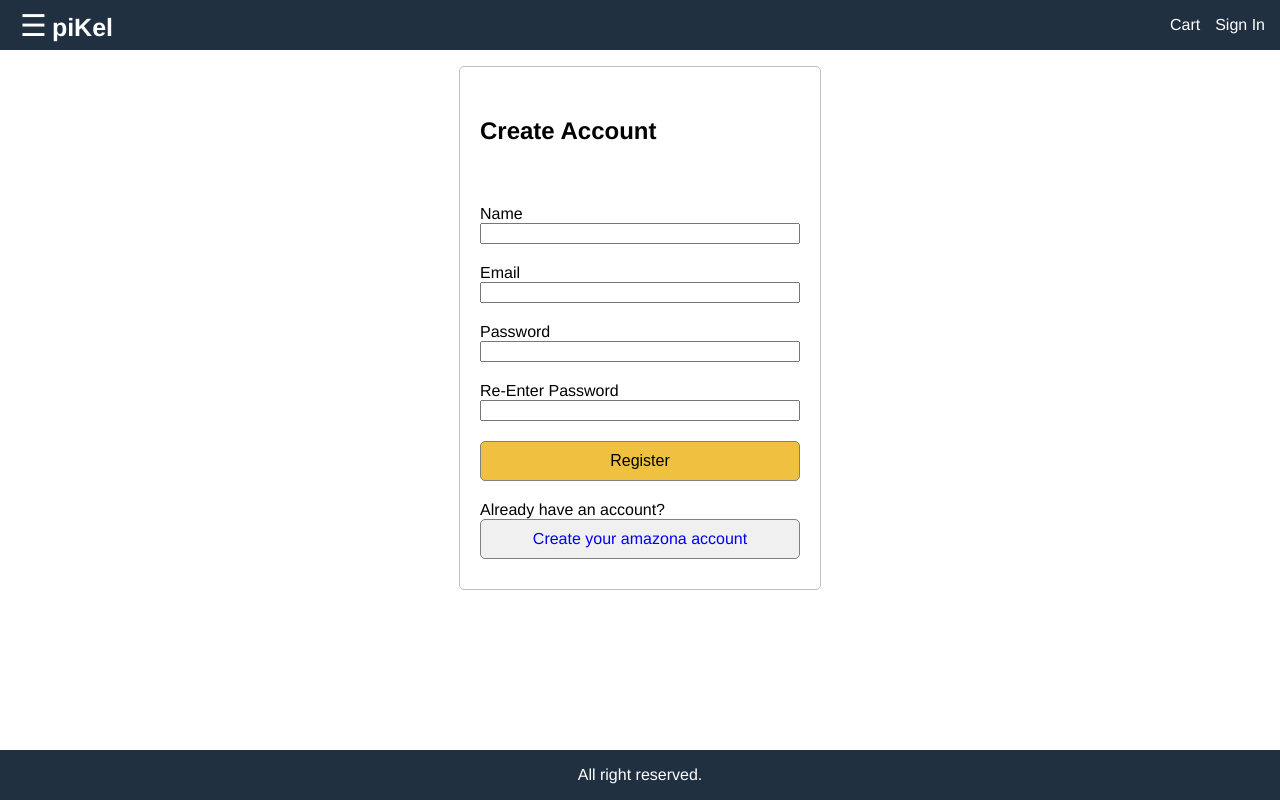
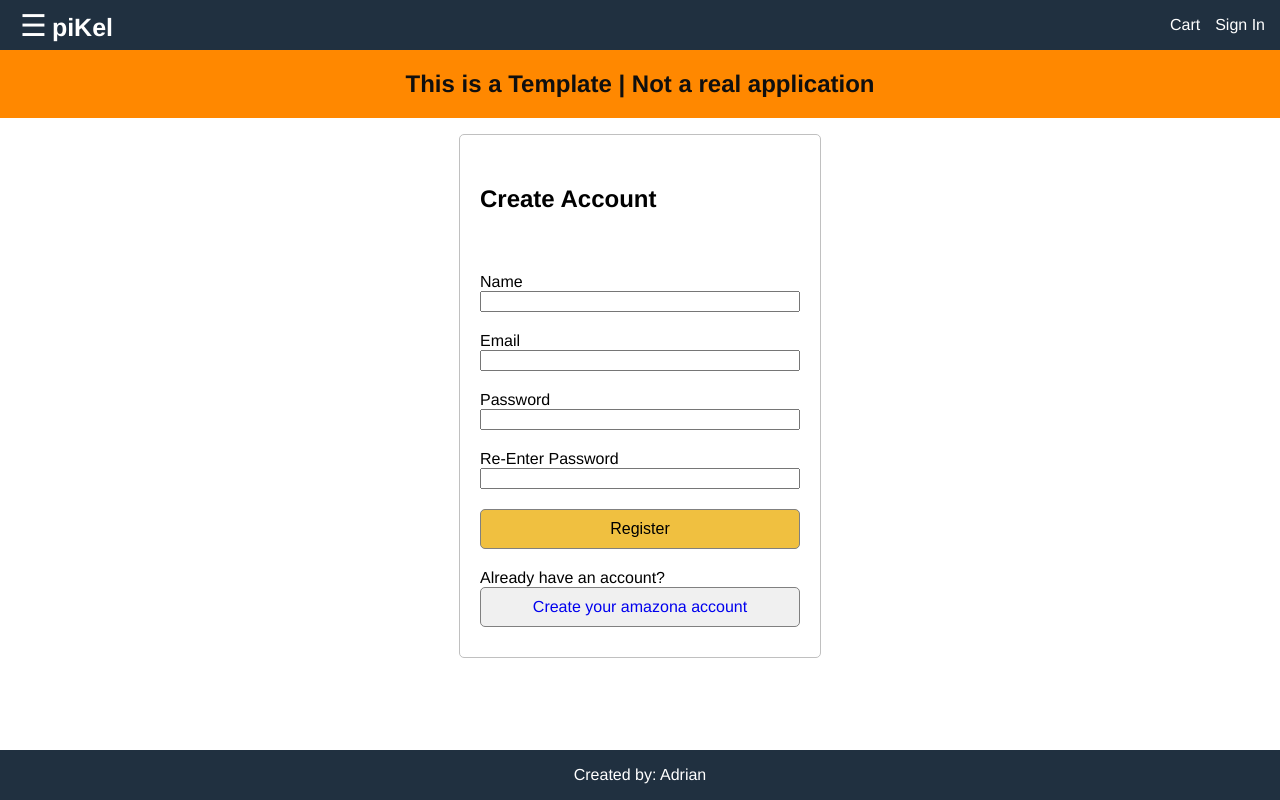
Before and after one commit to adrianromero13/commerce-template, a React (Create React App) app in the folder frontend/: page /register in a window 1280 px wide. Built offline with nearby package versions, Linux system fonts and the light colour scheme.

Commit message:
deploying to Heroku

```diff
--- a/frontend/src/App.js
+++ b/frontend/src/App.js
@@ -2,6 +2,7 @@ import React from 'react';
 import { useSelector } from 'react-redux';
 import { BrowserRouter, Route, Link } from 'react-router-dom';
 
+import Banner from './components/Banner';
 import HomeScreen from './screens/HomeScreen';
 import ProductScreen from './screens/ProductScreen';
 import CartScreen from './screens/CartScreen';
@@ -77,6 +78,7 @@ function App() {
         </aside>
         <main className='main'>
           <div className='content'>
+            <Banner />
             <Route path='/orders' component={OrdersScreen} />
             <Route path='/profile' component={ProfileScreen} />
             <Route path='/order/:id' component={OrderScreen} />
@@ -92,7 +94,7 @@ function App() {
             <Route path='/' exact={true} component={HomeScreen} />
           </div>
         </main>
-        <footer className='footer'>All right reserved.</footer>
+        <footer className='footer'>Created by: Adrian</footer>
       </div>
     </BrowserRouter>
   );
--- /dev/null
+++ b/frontend/src/components/Banner.js
@@ -0,0 +1,13 @@
+import React from 'react';
+
+function Banner(props) {
+  return (
+    <div className='banner-container'>
+      <div>
+        <h2>This is a Template | Not a real application</h2>
+      </div>
+    </div>
+  )
+};
+
+export default Banner;
--- a/frontend/src/index.css
+++ b/frontend/src/index.css
@@ -71,6 +71,21 @@ color: #ff8000;
   justify-content: center;
   align-items: center;;
 }
+
+/* banner */
+.banner-container {
+  display: flex;
+  justify-content: center;
+  flex-wrap: wrap;
+  background-color: #ff8800;
+  color: #0f0f0f;
+}
+
+.banner-container:hover {
+  background-color: #0f0f0f;
+  color: #ff8800;
+}
+
 
 /* Home Screen */
 .products {
```
Also changed, not shown: 1 other file (tests, documents, lock files or other folders).
